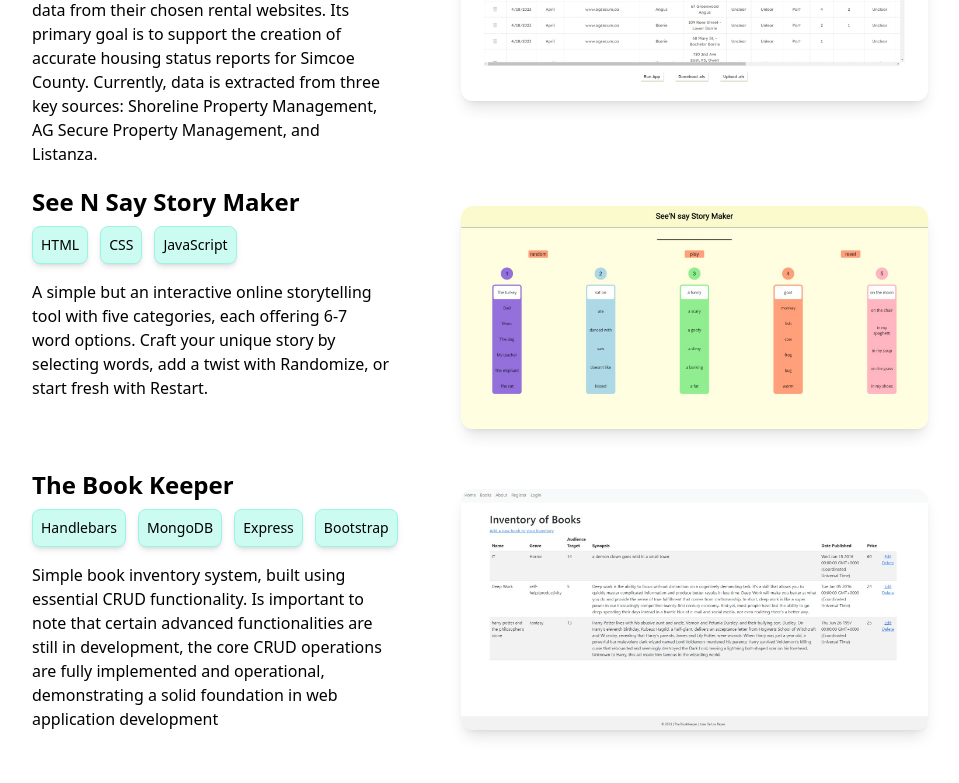
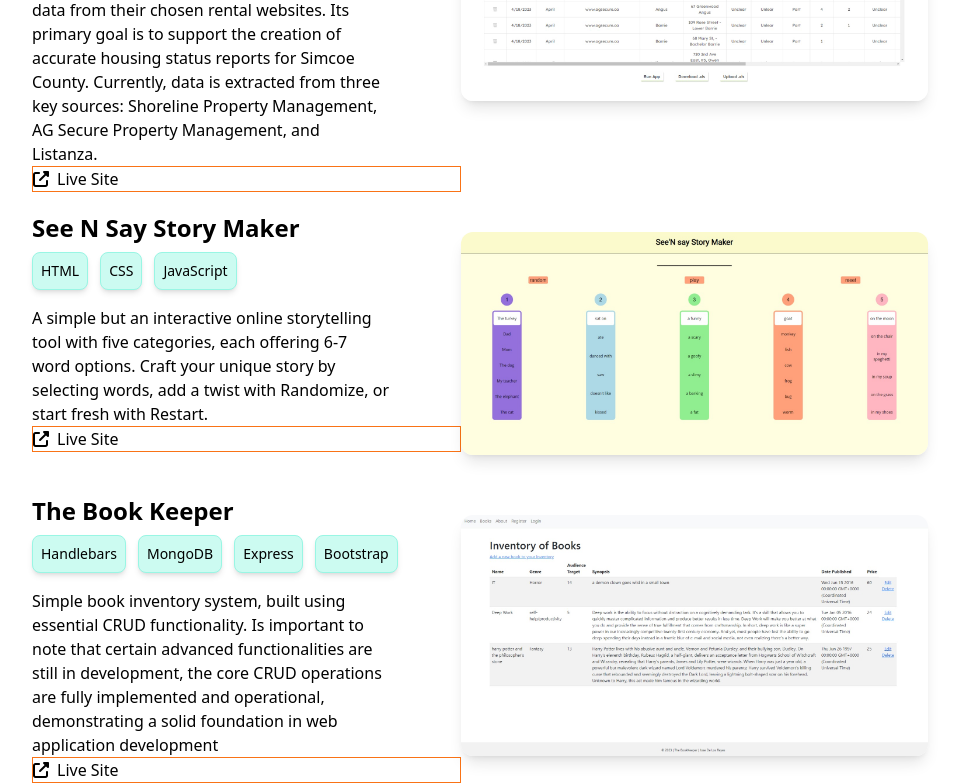
Before and after one commit to JoseDLR24/portfolio-react, a React (Vite) app: page / in a window 1280 px wide. Shown: the part 2071-2854 px from the top of the page, without its empty margins (160-1119 px from the left). Before the commit the page ends 2821 px from the top, so only its background shows below. Built offline with nearby package versions, Linux system fonts and the light colour scheme.

Commit message:
projects live site btn working

```diff
--- a/src/components/ui/buttons/iconButton.jsx
+++ b/src/components/ui/buttons/iconButton.jsx
@@ -1,7 +1,10 @@
-export default function IconButton({icon, link, desc}){
+import React from 'react';
+import { FontAwesomeIcon } from '@fortawesome/react-fontawesome';
+
+export default function IconButton({icon, link, desc, content}){
     return(
         <>
-        <a href={link} alt={desc}>{icon}</a>
+        <a href={link} alt={desc} target="_blank" className='space-x-2'><FontAwesomeIcon icon={icon} /><span>{content}</span></a>
         </>
     )
 }
--- a/src/components/ui/ftProjects/index.jsx
+++ b/src/components/ui/ftProjects/index.jsx
@@ -1,6 +1,9 @@
 import TechCard from './techCard.jsx';
+import IconButton from '../buttons/iconButton.jsx'
 
-export default function FeaturedProject({ title, description, imgSrc, technologies }) {
+import { faUpRightFromSquare } from '@fortawesome/free-solid-svg-icons';
+
+export default function FeaturedProject({ title, description, imgSrc, technologies, liveSiteLink  }) {
     return (
         <div className="md:w-full flex flex-col lg:flex-row-reverse">
             {/* img container */}
@@ -18,6 +21,10 @@ export default function FeaturedProject({ title, description, imgSrc, technologi
                 <div className='text-left lg:w-10/12'>
                     <p>{description}</p>
                 </div>
+                {/* btn container */}
+                <div className='border border-orange-500'>
+                    <IconButton icon={faUpRightFromSquare} link={liveSiteLink} desc={'Live Site:'} content={'Live Site'} />
+                </div>
             </div>
         </div>
     )
--- a/src/components/views/home.jsx
+++ b/src/components/views/home.jsx
@@ -3,8 +3,7 @@ import Button from '../ui/buttons/button';
 
 // importing font awesome icons
 import { FontAwesomeIcon } from '@fortawesome/react-fontawesome';
-import { faDownload } from '@fortawesome/free-solid-svg-icons';
-import { faEnvelope } from '@fortawesome/free-solid-svg-icons';
+import { faDownload, faEnvelope } from '@fortawesome/free-solid-svg-icons';
 
 // importing undraw svg illustrations
 import undrawImg from '../../assets/undraw_developer.svg';
--- a/src/components/views/projects.jsx
+++ b/src/components/views/projects.jsx
@@ -28,18 +28,21 @@ export default function Projects(){
                     description={'This project was a collaborative team effort aimed at enabling CCSI to efficiently collect data from their chosen rental websites. Its primary goal is to support the creation of accurate housing status reports for Simcoe County. Currently, data is extracted from three key sources: Shoreline Property Management, AG Secure Property Management, and Listanza.'}
                     imgSrc={RentalAppImg}
                     technologies={rentalAppTechnologies}
+                    liveSiteLink={'https://rentalapp-6cca3.web.app/'}
                     />
                     <FeaturedProjects
                     title={'See N Say Story Maker'}
                     description={'A simple but an interactive online storytelling tool with five categories, each offering 6-7 word options. Craft your unique story by selecting words, add a twist with Randomize, or start fresh with Restart.'}
                     imgSrc={SeeNSayImg}
                     technologies={seeNSayTechnologies}
+                    liveSiteLink={'https://see-n-say-story-maker.vercel.app/'}
                     />
                     <FeaturedProjects
                     title={'The Book Keeper'}
                     description={'Simple book inventory system, built using essential CRUD functionality. Is important to note that certain advanced functionalities are still in development, the core CRUD operations are fully implemented and operational, demonstrating a solid foundation in web application development'}
                     imgSrc={TheBookKeeperImg}
                     technologies={theBookKeeperTechnologies}
+                    liveSiteLink={'https://the-bookkeeper.onrender.com/'}
                     />
                 </div>
         </section>
```
Also changed, not shown: 1 other file (tests, documents, lock files or other folders).
